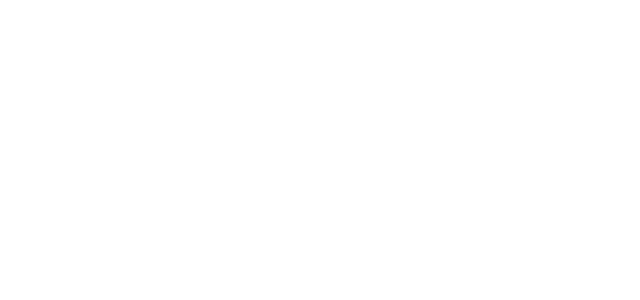
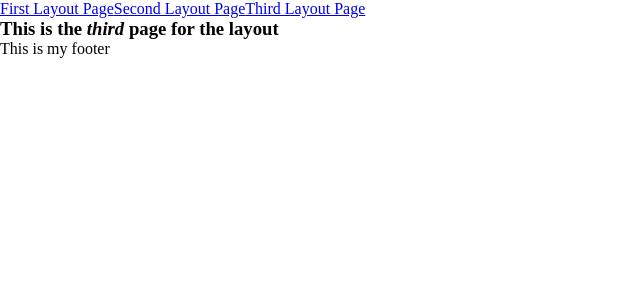
Before and after one commit to SineMag/Sinenhlanhla_Wine, a React (Vite) app: page /admin/ThirdLayoutPage in a window 1280 px wide. Before the commit this address had no page. Shown: the top 300 px of the page, without its empty margins (0-640 px from the left). Built offline with nearby package versions, Linux system fonts and the light colour scheme.

Commit message:
displayed all the paged on a webpage using 'routes'

```diff
--- a/src/App.tsx
+++ b/src/App.tsx
@@ -1,21 +1,25 @@
-import { useState } from 'react'
-import './App.css'
-import Layout from './pages/Layout'
-import { Route, Routes } from 'react-router-dom'
-import FirstLayoutPage from './pages/FirstLayoutPage'
-import SecondLayoutPage from './pages/SecondLayoutPage'
-import ThirdLayoutPage from './pages/ThirdLayoutPage'
-
+import { useState } from "react";
+import "./App.css";
+import Layout from "./pages/Layout";
+import { Route, Routes } from "react-router-dom";
+import FirstLayoutPage from "./pages/FirstLayoutPage";
+import SecondLayoutPage from "./pages/SecondLayoutPage";
+import ThirdLayoutPage from "./pages/ThirdLayoutPage";
 
 function App() {
-
   return (
     <>
-     <Routes>
+      <Routes>
+        <Route path="/" element={<FirstLayoutPage />} />
+        <Route path="SecondLayoutPage" element={<SecondLayoutPage />} />
 
-     </Routes>
+        <Route path="/admin" element={<Layout />}>
+        <Route path="ThirdLayoutPage" element={<ThirdLayoutPage />}></Route>
+
+        </Route>
+      </Routes>
     </>
-  )
+  );
 }
 
-export default App
+export default App;
--- a/src/pages/FirstLayoutPage.tsx
+++ b/src/pages/FirstLayoutPage.tsx
@@ -3,7 +3,7 @@ import React from 'react'
 export default function FirstLayoutPage() {
   return (
     <div>
-      <p>This is the first page for the layout</p>
+      <h3>This is the <i>first</i> page for the layout</h3>
     </div>
   )
 }
--- a/src/pages/Layout.tsx
+++ b/src/pages/Layout.tsx
@@ -6,9 +6,9 @@ export default function Layout() {
   return (
     <>
       <nav>
-        <Link to={""}>FirstLayoutPage</Link>
-        <Link to={""}>SecondLayoutPage</Link>
-        <Link to={""}>ThirdLayoutPage</Link>
+        <Link to={""}>First Layout Page</Link>
+        <Link to={""}>Second Layout Page</Link>
+        <Link to={""}>Third Layout Page</Link>
       </nav>
       <Outlet />
       <footer>
--- a/src/pages/SecondLayoutPage.tsx
+++ b/src/pages/SecondLayoutPage.tsx
@@ -3,7 +3,7 @@ import React from 'react'
 export default function SecondLayoutPage() {
   return (
     <div>
-      <p>This is the second page for the layout</p>
+      <h3>This is the <i>second</i> page for the layout</h3>
     </div>
   )
 }
--- a/src/pages/ThirdLayoutPage.tsx
+++ b/src/pages/ThirdLayoutPage.tsx
@@ -3,7 +3,7 @@ import React from 'react'
 export default function ThirdLayoutPage() {
   return (
     <div>
-      <p>This is the third page for the layout</p>
+      <h3>This is the <i>third</i> page for the layout</h3>
     </div>
   )
 }
```
